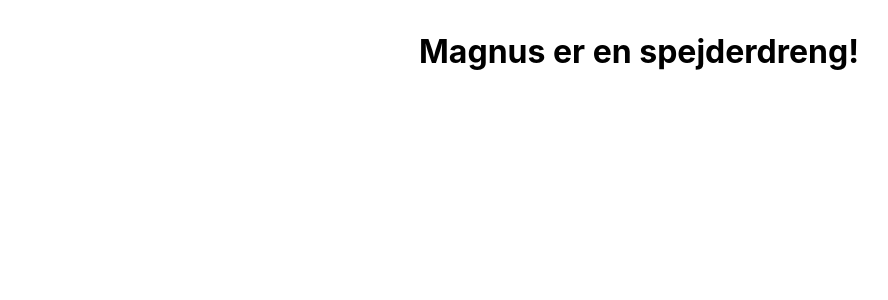
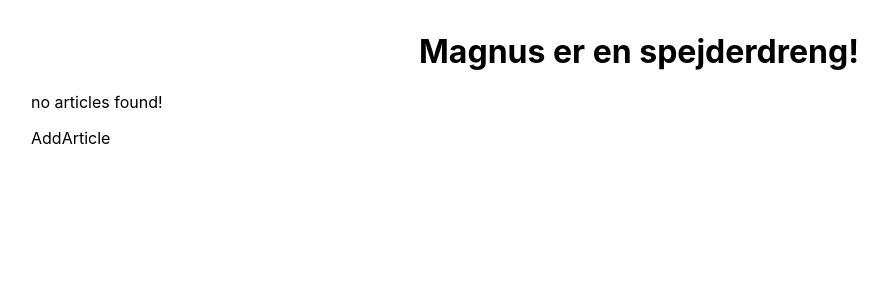
Before and after one commit to MSFHdesign/TheTavernApp, a React (Create React App) app in the folder tavernapp/: page / in a window 1280 px wide. Shown: the top 300 px of the page, without its empty margins (1-889 px from the left). Built offline with nearby package versions, Linux system fonts and the light colour scheme.

Commit message:
firebase stuff

```diff
--- a/tavernapp/src/App.js
+++ b/tavernapp/src/App.js
@@ -1,6 +1,7 @@
 import React from 'react';
-
 import './App.css';
+import AddArticle from './components/AddArticle';
+import Articles from './components/Articles';
 
 function App() {
   return (
@@ -11,7 +12,14 @@ function App() {
         <h1>Magnus er en spejderdreng!</h1>
 
       </header>
+      <div className='articles'>
+      <Articles/>
     </div>
+    <div className='form'>
+      <AddArticle/>
+    </div>
+    </div>
+
   );
 }
 
--- /dev/null
+++ b/tavernapp/src/components/AddArticle.jsx
@@ -0,0 +1,7 @@
+import React from 'react'
+
+export default function AddArticle() {
+  return (
+    <div>AddArticle</div>
+  )
+}
--- /dev/null
+++ b/tavernapp/src/components/Articles.jsx
@@ -0,0 +1,16 @@
+import React, {useState} from 'react'
+
+export default function Articles() {
+    const [Articles, SetArticles] = useState([])
+  return (
+    <div>
+        {
+            Articles.length === 0 ? (
+                <p>no articles found!</p>
+            ):(
+                <div>div</div>
+            )
+        }
+    </div>
+  )
+}
```
